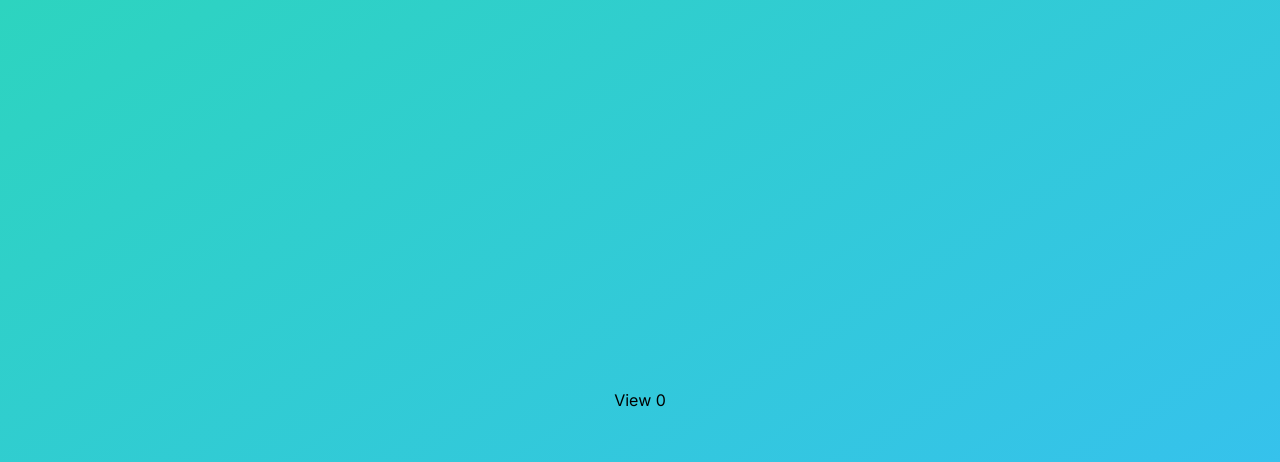
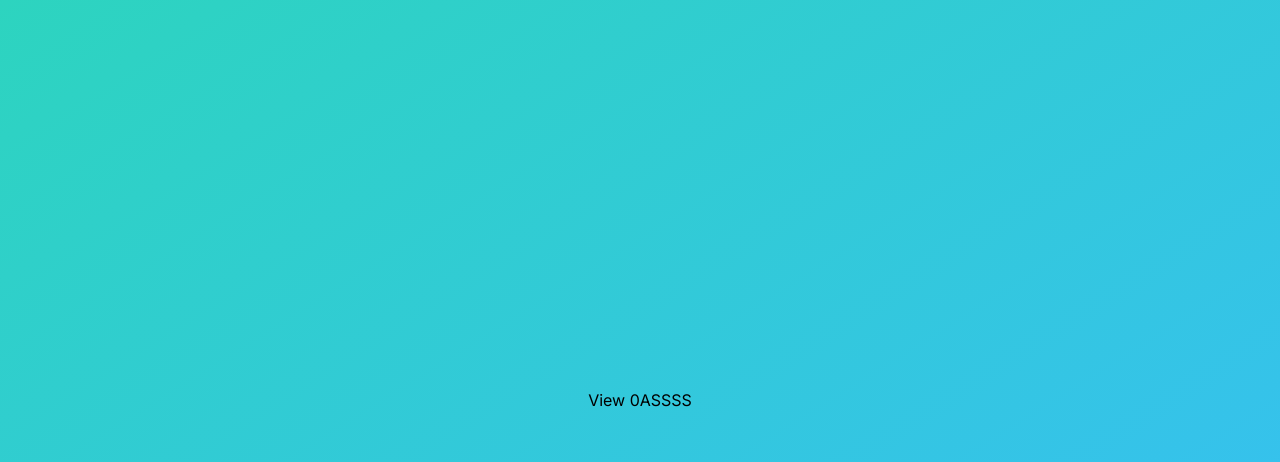
Before and after one commit to FalejevV/mobilebrowsertest, a Next.js app: page / in a window 1280 px wide. Shown: the top 462 px of the page. Built offline with nearby package versions, Linux system fonts and the light colour scheme.

Commit message:
scroll attempt

```diff
--- a/src/app/globals.css
+++ b/src/app/globals.css
@@ -15,16 +15,7 @@
 		--background-end-rgb: 0, 0, 0;
 	}
 }
-html {
-	overflow: hidden;
-	width: 100%;
-}
 
-body {
-	height: 100%;
-	position: fixed;
-	overflow-y: scroll;
-}
 body {
 	color: rgb(var(--foreground-rgb));
 	background: linear-gradient(
--- a/src/components/empty-view/index.tsx
+++ b/src/components/empty-view/index.tsx
@@ -1,7 +1,7 @@
 "use client";
 
 import { useInView } from "framer-motion";
-import { memo, useEffect, useId, useRef } from "react";
+import { RefObject, memo, useEffect, useId, useRef } from "react";
 
 const colorNames = [
 	"red",
@@ -32,7 +32,13 @@ function getGradientRandomColors(): [string, string] {
 	return [fromColor, toColor];
 }
 
-function EmptyView({ index }: { index: number }) {
+function EmptyView({
+	index,
+	scrollRef,
+}: {
+	index: number;
+	scrollRef: RefObject<HTMLDivElement>;
+}) {
 	const [fromColor, toColor] = getGradientRandomColors();
 
 	function addClass() {
@@ -63,7 +69,11 @@ function EmptyView({ index }: { index: number }) {
 			"justify-center"
 		);
 	}
-
+	function scrollTop() {
+		setTimeout(() => {
+			window.scrollTo(0, 1);
+		}, 1000);
+	}
 	return (
 		<div
 			className={`relative transition-all duration-0 pointer-events-auto  w-full h-screen min-h-screen bg-gradient-to-tl flex snap-always snap-mandatory snap-center snap-x overflow-y-hidden overflow-x-auto max-w-dvh no-scrollbar`}
@@ -72,6 +82,7 @@ function EmptyView({ index }: { index: number }) {
 				className={`w-screen min-w-full overflow-auto snap-mandatory snap-center snap-always h-screen flex items-center justify-center bg-gradient-to-tl from-${fromColor}-400 to-${toColor}-400`}
 			>
 				View {index}
+				<button onClick={scrollTop}>ASSSS</button>
 			</div>
 			<div
 				className={`w-screen flex-col min-w-full overflow-auto h-screen snap-center snap-always snap-mandatory flex items-center justify-start p-4 gap-4 bg-gradient-to-tl from-${fromColor}-400 to-${toColor}-400`}
--- a/src/components/main/index.tsx
+++ b/src/components/main/index.tsx
@@ -1,16 +1,19 @@
 "use client";
 
-import { useState } from "react";
+import { useRef, useState } from "react";
 import React from "react";
 import EmptyView from "../empty-view";
 
 export default function ScrollExperience() {
 	const [viewSequence, setViewSequence] = useState([1, 2, 3, 4, 5, 6, 7]);
-
+	const scrollRef = useRef(null);
 	return (
-		<div className="fixed w-screen min-w-[100vw] h-dvh no-scrollbar overflow-y-auto overflow-x-hidden snap-always snap-y snap-center snap-mandatory">
+		<div
+			ref={scrollRef}
+			className="w-screen min-w-[100vw] h-dvh no-scrollbar overflow-y-auto overflow-x-hidden snap-always snap-y snap-center snap-mandatory"
+		>
 			{viewSequence.map((item, index) => (
-				<EmptyView key={item} index={index} />
+				<EmptyView scrollRef={scrollRef} key={item} index={index} />
 			))}
 		</div>
 	);
```
